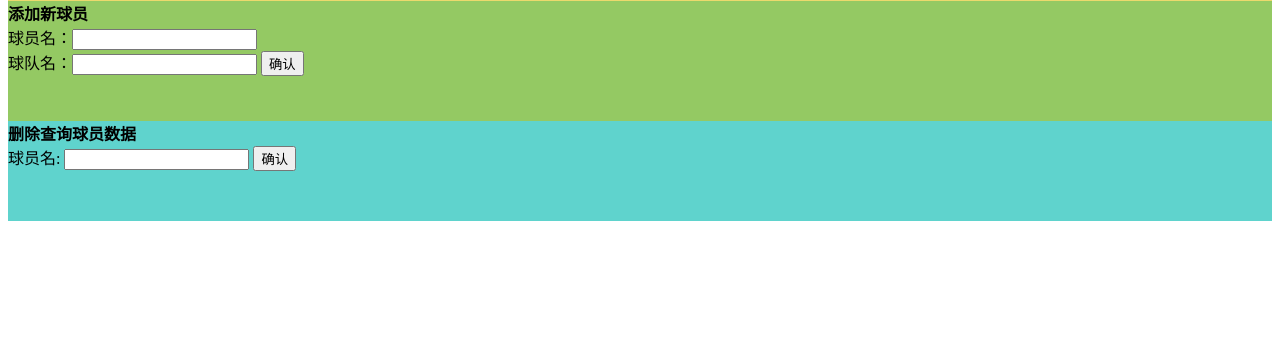
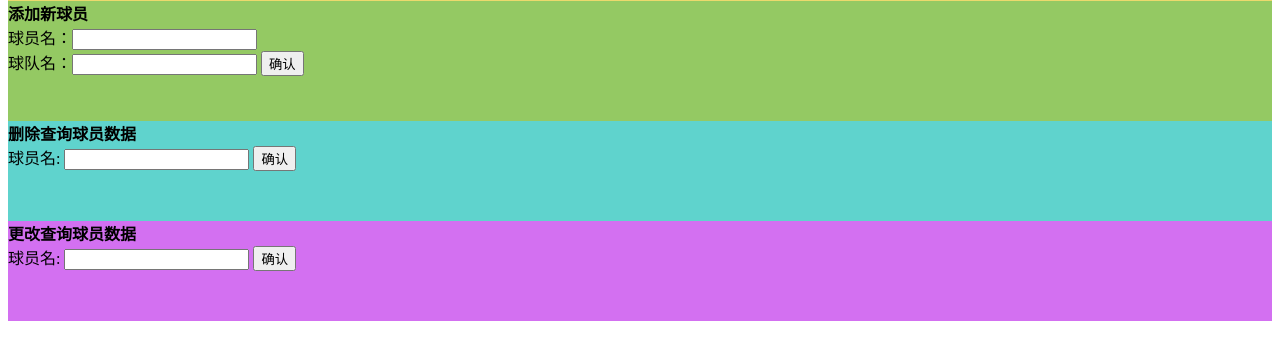
Before and after one commit to MyLife97/Nba-Web, a Django app: page /NbaSite/ in a window 1280 px wide. Shown: the part 166-526 px from the top of the page. Run offline with Django 3.2, Linux system fonts and the light colour scheme.

Commit message:
home.html ajax test:

```diff
--- a/MyDBweb/NbaSite/templates/NbaSite/home.html
+++ b/MyDBweb/NbaSite/templates/NbaSite/home.html
@@ -21,6 +21,8 @@
         {
             if (xmlhttp.readyState==4 && xmlhttp.status==200)
             {
+                var str = xmlhttp.responseText;
+                alert(str);
                 return xmlhttp.responseText;
             } else {
                 return "";
@@ -51,12 +53,21 @@
     }
     function deletePlayer() {
         var player = document.forms["delete-form"]["player"].value;
-        var dbState = true;
         var r = ajaxGet("delete?player="+player);
         if (r == "true") {
-            document.getElementById("delete-msg").innerHTML="Delete successfully: "+player+", "+team;
+            document.getElementById("delete-msg").innerHTML="Delete successfully: "+player;
         } else {
             document.getElementById("delete-msg").innerHTML="Failed to delete this player @_@";
+        }
+    }
+    function changeTeam() {
+        var player = document.forms["change-form"]["player"].value;
+        var team = document.forms["change-form"]["team"].value;
+        var r = ajaxGet("change?player="+player);
+        if (r == "true") {
+            document.getElementById("change-msg").innerHTML="Change sucessfully: now "+player+" is in "+team;
+        } else {
+            document.getElementById("change-msg").innerHTML="Failed to change this player @_@";
         }
     }
 </script>
@@ -94,6 +105,14 @@
             <p id="delete-msg"> </p>
         </form>
     </div>
+    <div id="change" style="background-color:rgb(211, 112, 241); height:100px;">
+        <b>更改查询球员数据</b>
+        <form name="change-form">
+            球员名: <input type="text" name="player">
+            <button type="button" onclick="changeTeam()">确认</button>
+            <p id="change-msg"> </p>
+        </form>
+    </div>
 </div>
 
 </body>
```
